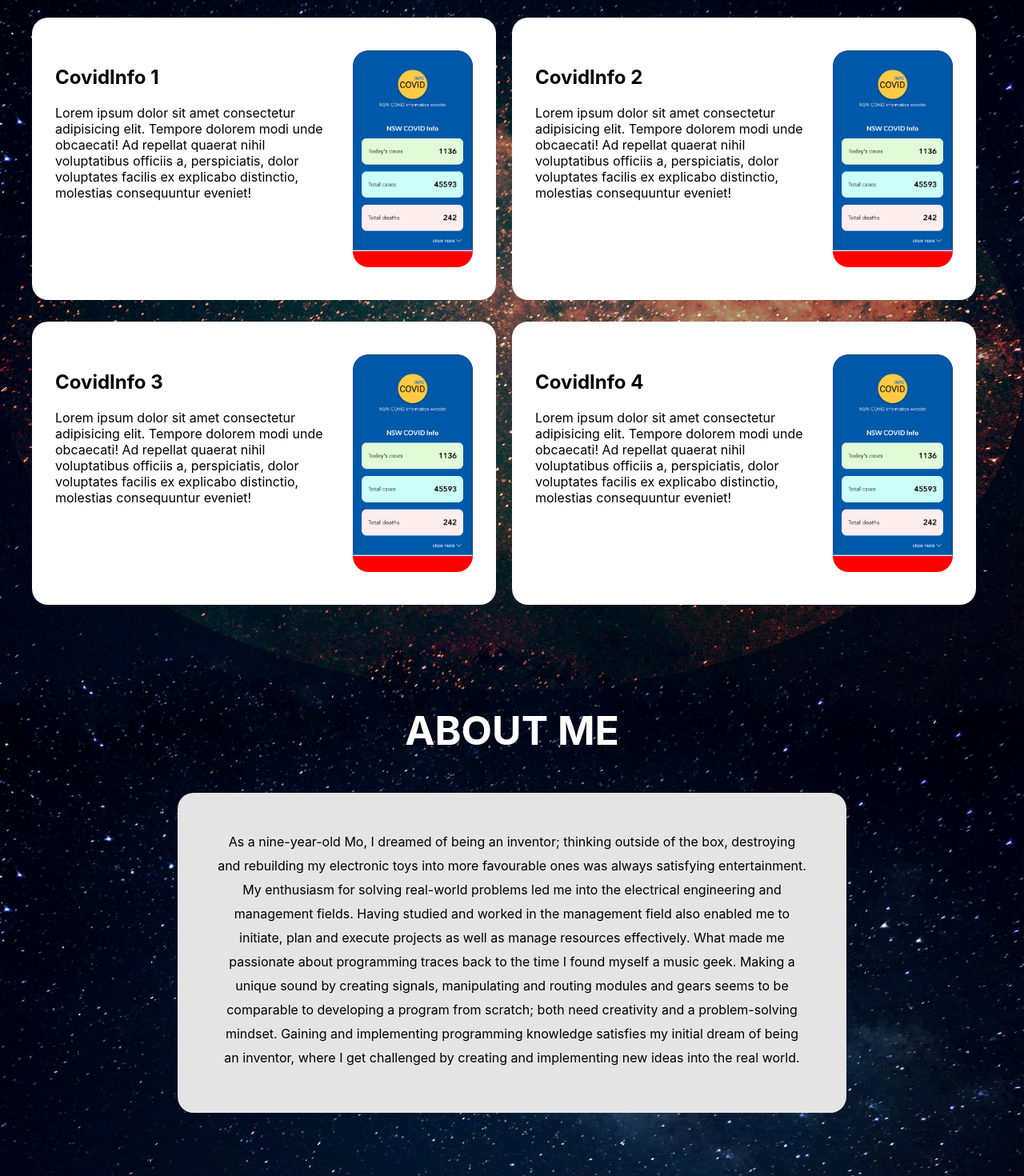
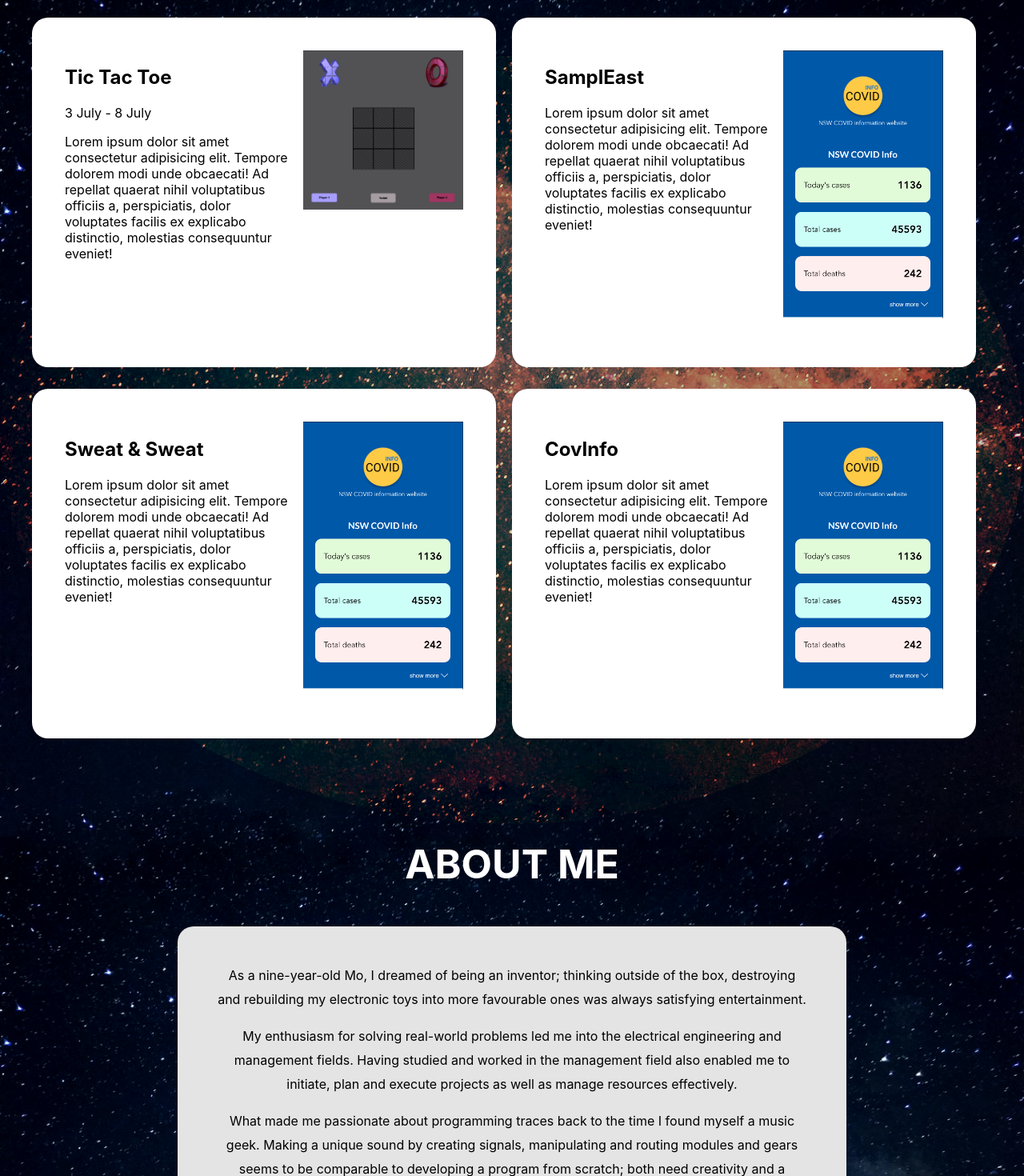
Before and after one commit to MoAbyari/portfolio, a Next.js app: page / in a window 1280 px wide. Shown: the part 980-2450 px from the top of the page at 80% size. Built offline with nearby package versions, Linux system fonts and the light colour scheme.

Commit message:
Updated CSS

```diff
--- a/components/Contact/Contact.js
+++ b/components/Contact/Contact.js
@@ -10,7 +10,7 @@ export const Contact = () => {
                 CONTACT ME
             </h1>
             <p>
-                mo.abyari88@gmail.com
+                abyari.tech@gmail.com
             </p>
             <div className={styles.icons}>
                 <div className= {styles.icon}>
--- a/components/Projects/Projects.js
+++ b/components/Projects/Projects.js
@@ -1,6 +1,6 @@
 import style from './style.module.css';
 import Project from './Project';
-
+import { SiJquery, SiHtml5} from 'react-icons/si';
 
 export const Projects = (props) => {
     return (
@@ -12,12 +12,12 @@ export const Projects = (props) => {
            </div>
            <div className= {style.projectsContainer}>
                 <div className= {style.topCards}>
-                    <Project title='CovidInfo 1' img="/covid.png" description="Lorem ipsum dolor sit amet consectetur adipisicing elit. Tempore dolorem modi unde obcaecati! Ad repellat quaerat nihil voluptatibus officiis a, perspiciatis, dolor voluptates facilis ex explicabo distinctio, molestias consequuntur eveniet!" />
-                    <Project title='CovidInfo 2' img="/covid.png" description="Lorem ipsum dolor sit amet consectetur adipisicing elit. Tempore dolorem modi unde obcaecati! Ad repellat quaerat nihil voluptatibus officiis a, perspiciatis, dolor voluptates facilis ex explicabo distinctio, molestias consequuntur eveniet!"/>
+                    <Project title="Tic Tac Toe" schedule="3 July - 8 July" img="/Tik Tak Toe.png" description="Lorem ipsum dolor sit amet consectetur adipisicing elit. Tempore dolorem modi unde obcaecati! Ad repellat quaerat nihil voluptatibus officiis a, perspiciatis, dolor voluptates facilis ex explicabo distinctio, molestias consequuntur eveniet!" />
+                    <Project title='SamplEast' img="/covid.png" description="Lorem ipsum dolor sit amet consectetur adipisicing elit. Tempore dolorem modi unde obcaecati! Ad repellat quaerat nihil voluptatibus officiis a, perspiciatis, dolor voluptates facilis ex explicabo distinctio, molestias consequuntur eveniet!"/>
                 </div>
                 <div className={style.bottomCards}>
-                    <Project title='CovidInfo 3' img="/covid.png" description="Lorem ipsum dolor sit amet consectetur adipisicing elit. Tempore dolorem modi unde obcaecati! Ad repellat quaerat nihil voluptatibus officiis a, perspiciatis, dolor voluptates facilis ex explicabo distinctio, molestias consequuntur eveniet!"/>
-                    <Project title='CovidInfo 4' img="/covid.png" description="Lorem ipsum dolor sit amet consectetur adipisicing elit. Tempore dolorem modi unde obcaecati! Ad repellat quaerat nihil voluptatibus officiis a, perspiciatis, dolor voluptates facilis ex explicabo distinctio, molestias consequuntur eveniet!"/>
+                    <Project title="Sweat & Sweat" img="/covid.png" description="Lorem ipsum dolor sit amet consectetur adipisicing elit. Tempore dolorem modi unde obcaecati! Ad repellat quaerat nihil voluptatibus officiis a, perspiciatis, dolor voluptates facilis ex explicabo distinctio, molestias consequuntur eveniet!"/>
+                    <Project title="CovInfo" img="/covid.png" description="Lorem ipsum dolor sit amet consectetur adipisicing elit. Tempore dolorem modi unde obcaecati! Ad repellat quaerat nihil voluptatibus officiis a, perspiciatis, dolor voluptates facilis ex explicabo distinctio, molestias consequuntur eveniet!"/>
                 </div>
            </div>
         </div>
--- a/components/Projects/style.module.css
+++ b/components/Projects/style.module.css
@@ -15,7 +15,7 @@
     background: white;
     color:black;
     margin-right: 20px;
-    padding: 41px 29px;
+    padding: 41px 41px;
     border-radius: 20px;
     z-index: 2;
 }
@@ -24,12 +24,9 @@
 }
 .imageContainer{
     border-radius: 20px;
-    overflow: hidden;
-    width: 150px;
-    background: red;
+    /* overflow: hidden; */
+    width: 200px;
     margin-left: 15px;
-
-
 }
 
 .imageContainer img{
--- a/pages/index.js
+++ b/pages/index.js
@@ -39,17 +39,20 @@ export default function Home() {
             <Projects />
           </div>
       </section>
-      <section className={styles.contactMeSection}>
+      <section className={styles.aboutMeSection}>
           <div className={styles.aboutContent}>
             <h1 id="about">ABOUT ME</h1>
             <div className={styles.description}>
               <p>
                 As a nine-year-old Mo, I dreamed of being an inventor; thinking outside of the box, destroying and rebuilding my electronic toys into more favourable ones was always satisfying entertainment.
-
+              </p>
+              <p>
                 My enthusiasm for solving real-world problems led me into the electrical engineering and management fields. Having studied and worked in the management field also enabled me to initiate, plan and execute projects as well as manage resources effectively.
-
+              </p>
+              <p>
                 What made me passionate about programming traces back to the time I found myself a music geek. Making a unique sound by creating signals, manipulating and routing modules and gears seems to be comparable to developing a program from scratch; both need creativity and a problem-solving mindset.
-
+              </p>
+              <p>
                 Gaining and implementing programming knowledge satisfies my initial dream of being an inventor, where I get challenged by creating and implementing new ideas into the real world.
               </p>
             </div>
--- a/pages/projects/style.module.css
+++ b/pages/projects/style.module.css
@@ -1,3 +1,3 @@
 .container {
-    background-color: brown;
+    background-color: white;
 }
--- a/styles/Home.module.css
+++ b/styles/Home.module.css
@@ -16,12 +16,6 @@
   bottom: 0;
 }
 
-
-
-
-/*
-  Stars animation and classes
-*/
 
 @keyframes move-twink-back {
     from {background-position:0 0;}
@@ -113,6 +107,36 @@
   margin: 0 auto;
 }
 
+.prjectSection {
+   background-image: url("/back.png");
+   min-height: 900px;
+   background-size: 100% 100%;
+   margin-top: 0px;
+   position: relative;
+}
+
+.prjectSection::after {
+  position: absolute;
+    content: '';
+    left: 0;
+    right: 0;
+    bottom: -10vh;
+    height: 120vh;
+    background: red;
+    background: rgba(240, 177, 54, 0.62);
+    mix-blend-mode: color-dodge;
+    box-shadow: 0px 4px 4px rgba(0, 0, 0, 0.25);
+    border-radius: 50%;
+    z-index: 0;
+}
+
+.aboutMeSection {
+   background-image: url("/back.png");
+   min-height: 900px;
+   background-size: 100% 100%;
+   margin-top: 0px;
+}
+
 .aboutContent {
   color: white;
   max-width: 1200px;
@@ -131,7 +155,7 @@
 .description{
   padding: 30px 50px;
   width: 836px;
-  height: 400px;
+  height: 500px;
   top: 193px;
   margin: 0 auto;
   background: #E4E4E4;
@@ -145,31 +169,9 @@
   text-align: center;
 }
 
-.prjectSection {
-   background-image: url("/back.png");
-   min-height: 900px;
-   background-size: 100% 100%;
-   margin-top: 0px;
-   position: relative;
-}
-
-.prjectSection::after {
-  position: absolute;
-    content: '';
-    left: 0;
-    right: 0;
-    bottom: -10vh;
-    height: 100vh;
-    background: rgba(240, 177, 54, 0.62);
-    mix-blend-mode: color-dodge;
-    box-shadow: 0px 4px 4px rgb(0 0 0 / 25%);
-    border-radius: 50%;
-    z-index: 0;
-}
-
 .contactMeSection {
    background-image: url("/back.png");
-   min-height: 900px;
+   min-height: 600px;
    background-size: 100% 100%;
    margin-top: 0px;
 }
```
Also changed, not shown: public/Tik Tak Toe.png (added).
